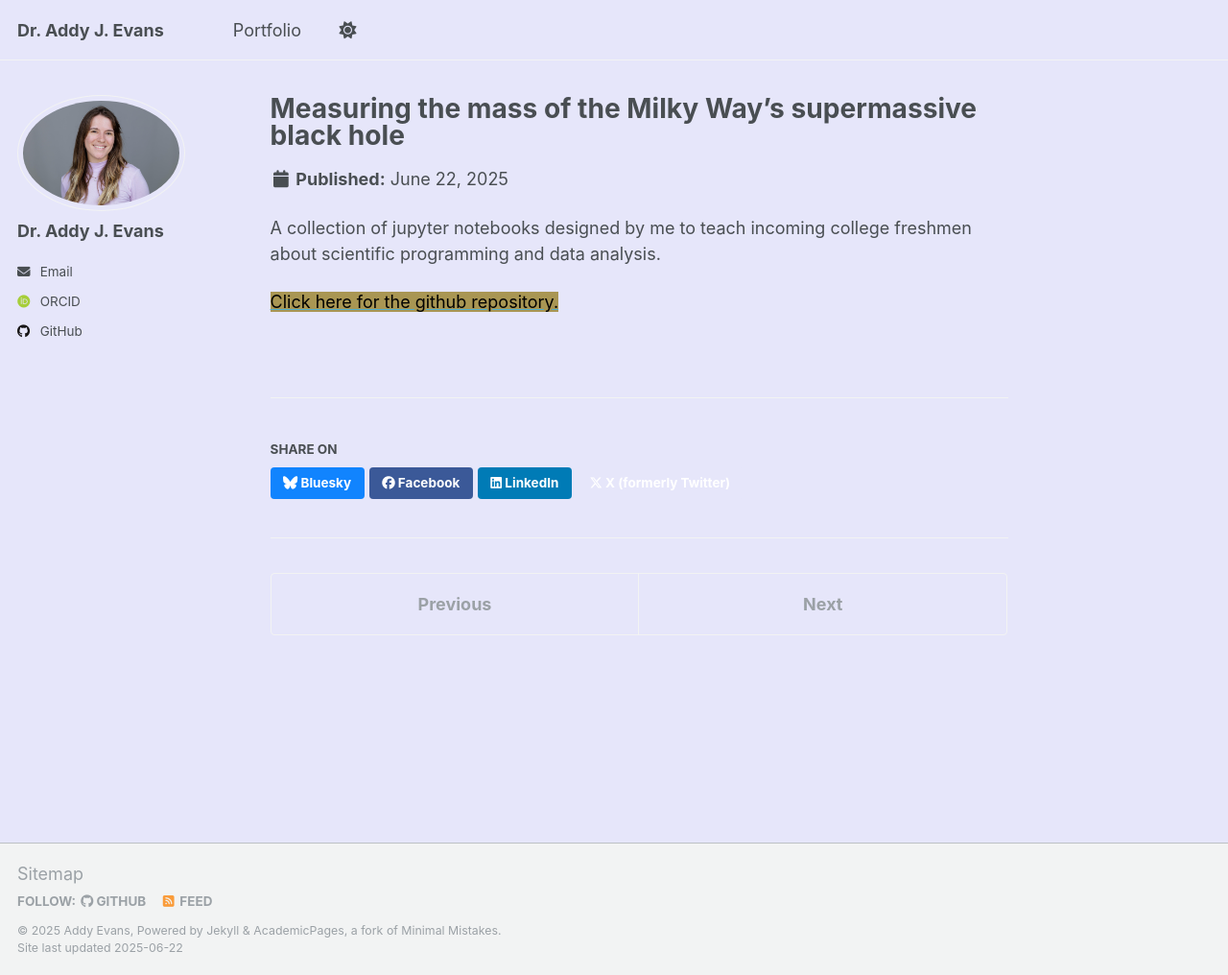
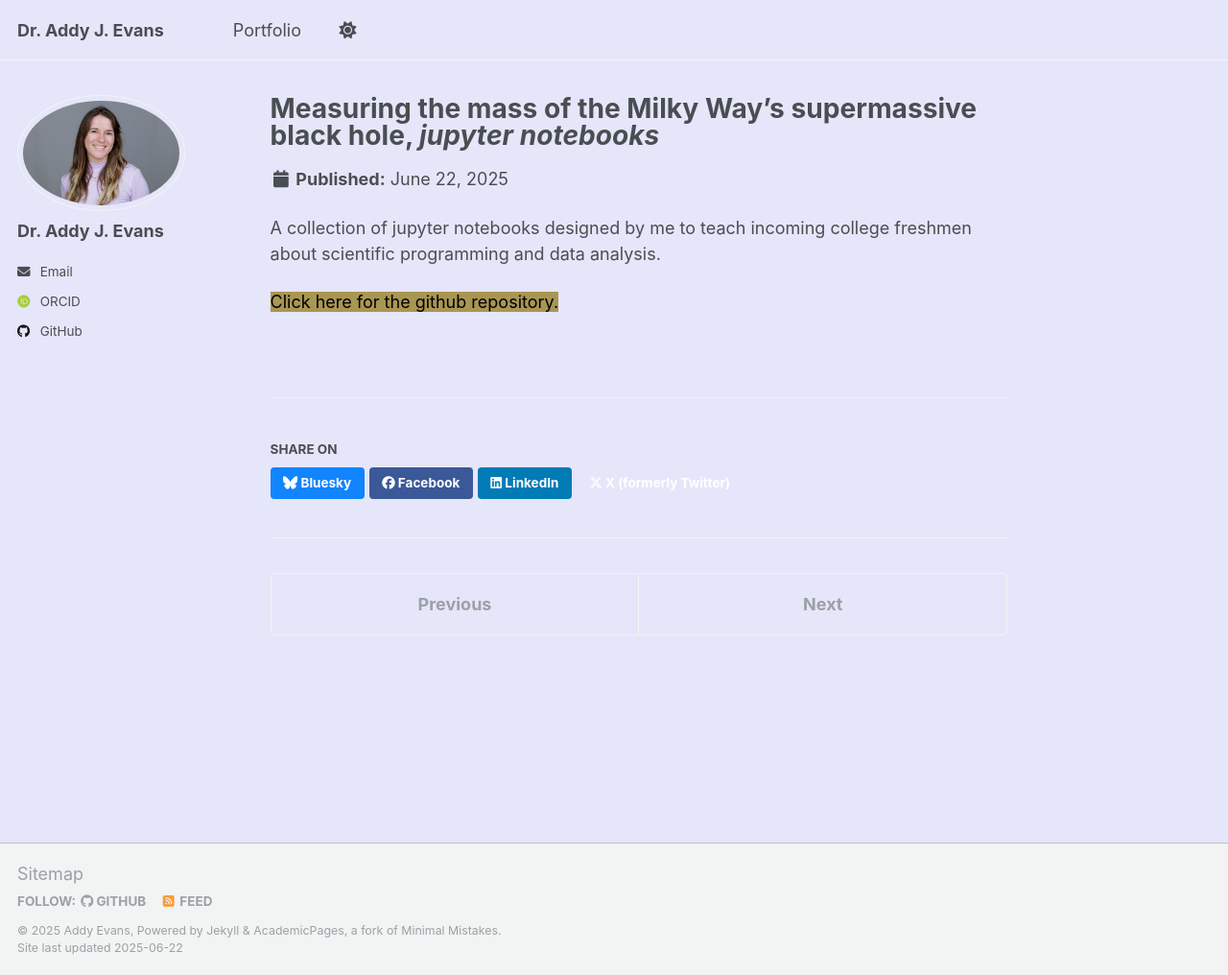
Before and after one commit to addyje/addyje.github.io, a Jekyll site: the page built from _portfolio/portfolio-3.md, in a window 1280 px wide and 1016 px high. Shown: the whole window at 96% size. Built offline with Jekyll 4.4.1, drawn with Linux system fonts in a browser that asks for light colours; some web fonts are replaced.

Commit message:
portfolio updates

```diff
--- a/_portfolio/portfolio-3.md
+++ b/_portfolio/portfolio-3.md
@@ -1,6 +1,6 @@
 ---
-title: "Measuring the mass of the Milky Way's supermassive black hole"
-excerpt: "<br/><img src='/images/linreg.png'>"
+title: "Measuring the mass of the Milky Way's supermassive black hole, <i>jupyter notebooks</i>"
+excerpt: ""
 collection: portfolio
 ---
 
```
Also changed, not shown: _portfolio/portfolio-1.md (+2 -2 lines), _portfolio/portfolio-2.md (+2 -2 lines), _portfolio/portfolio-4.md (+2 -2 lines), 1 other file.
